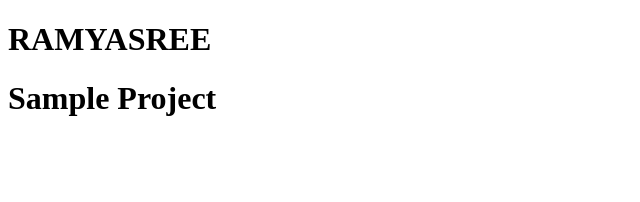
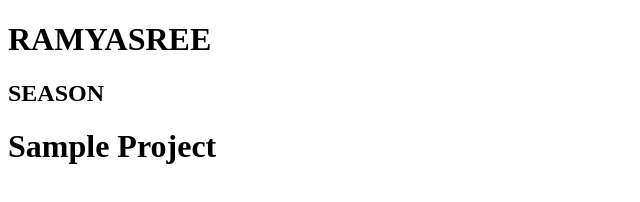
Before and after one commit to Ramya9676/Sample_project, a plain HTML site: page index.html in a window 1280 px wide. Shown: the whole page, without its empty margins (0-640 px from the left). Drawn offline with Linux system fonts and the light colour scheme.

Commit message:
Update index.html

```diff
--- a/index.html
+++ b/index.html
@@ -2,6 +2,7 @@
 <html lang="en">
 <head>
     <h1>RAMYASREE</h1>
+    <h2>SEASON</h2>
     <meta charset="UTF-8">
     <meta name="viewport" content="width=device-width, initial-scale=1.0">
     <title>Document</title>
```
